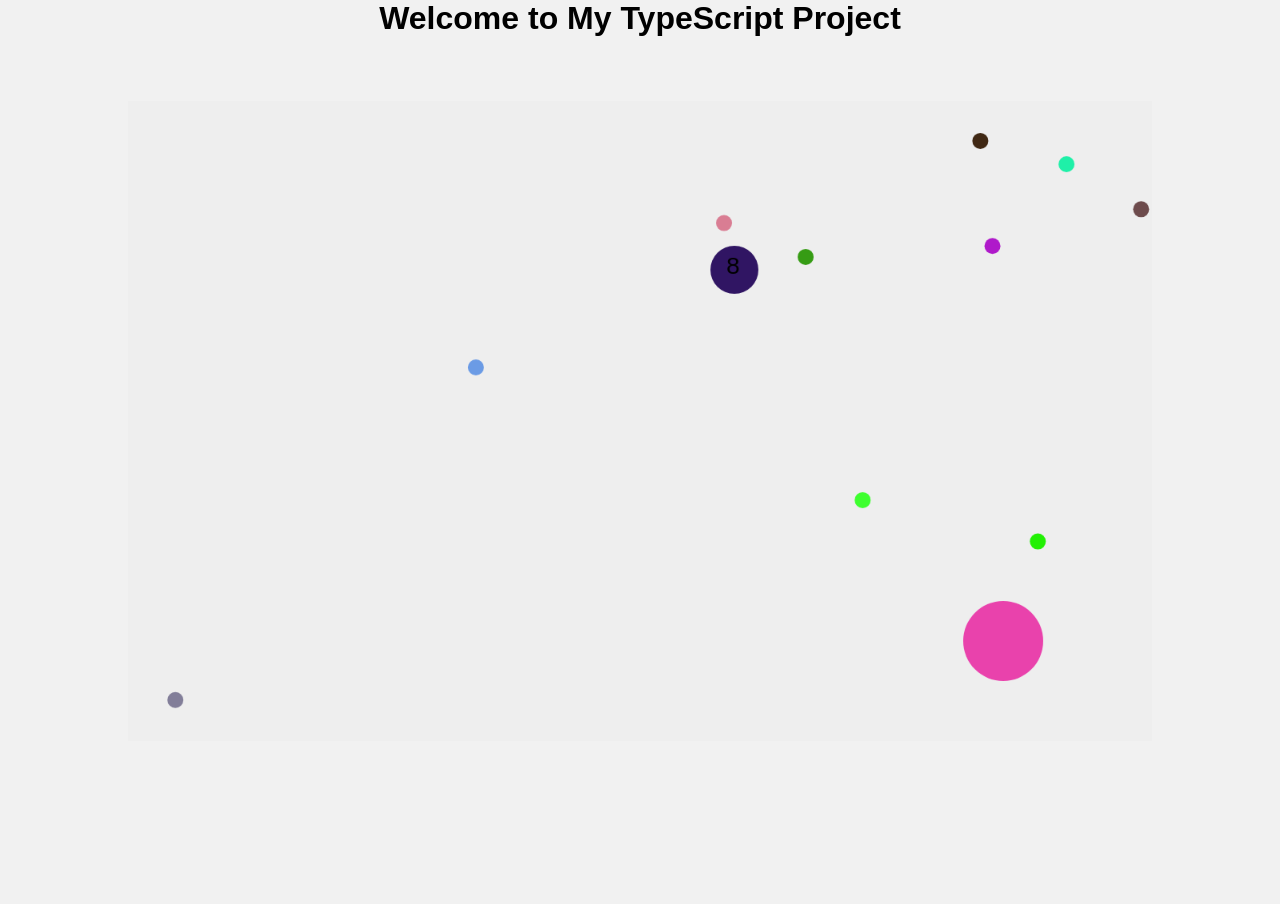
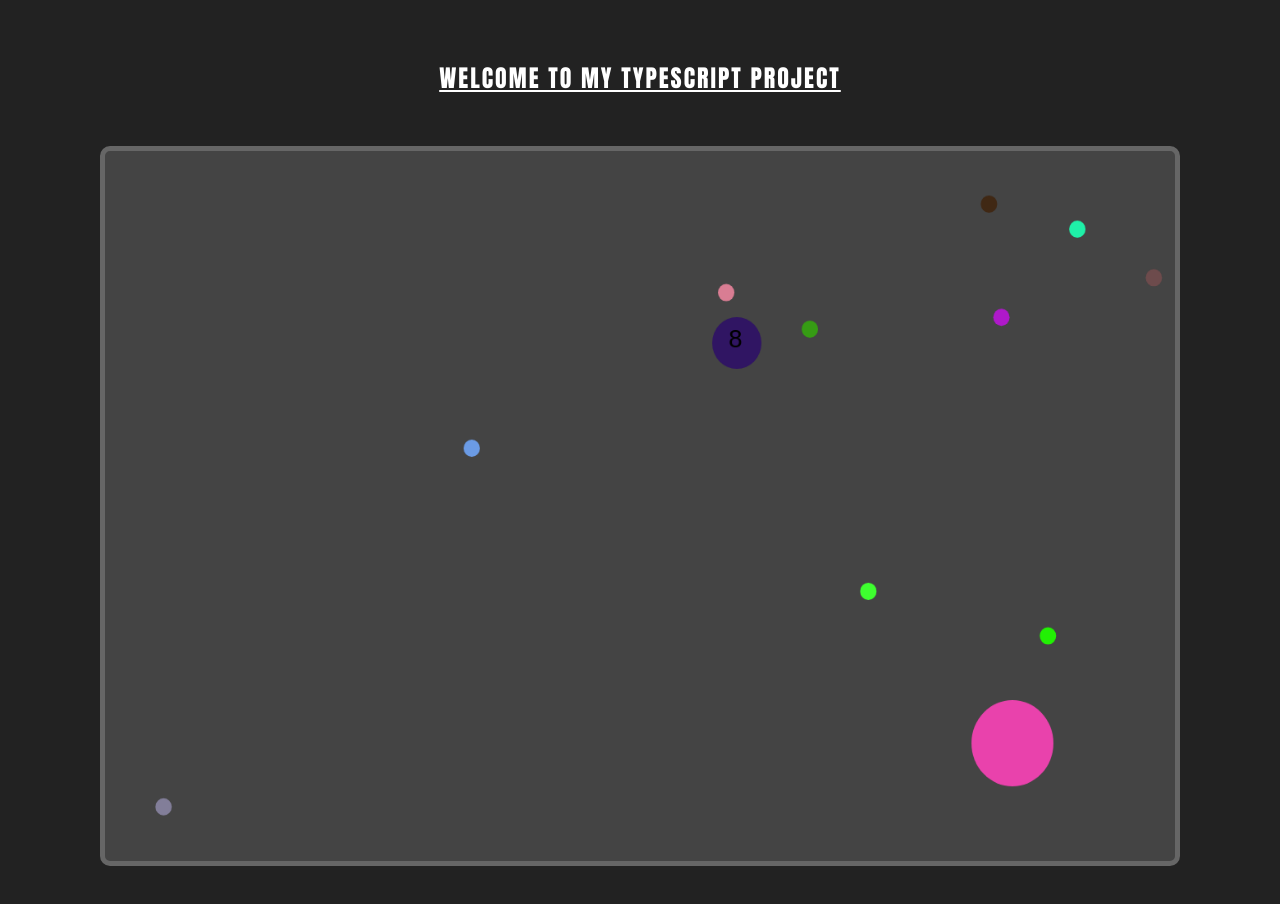
Before and after one commit to zackiex/ameise, a website: page index.html in a window 1280 px wide. Before the commit the page ends 800 px from the top, so only its background shows below. Drawn offline with Linux system fonts and the light colour scheme.

Commit message:
version2

```diff
--- a/index.html
+++ b/index.html
@@ -1,42 +1,7 @@
 <!DOCTYPE html>
 <html>
 <head>
-    <style>
-        * {
-            margin: 0;
-            padding: 0;
-            box-sizing: border-box;
-        }
-
-        body {
-            font-family: Arial, sans-serif;
-            background-color: #f1f1f1;
-        }
-
-        canvas {
-            display: block;
-            margin: 0 auto;
-            max-width: 80%;
-            height: 80vh;
-            background-color: #eee;
-        }
-
-        .wrapper {
-            margin-top: 10px;
-            text-align: center;
-        }
-
-        .button {
-            margin-left: 10px;
-            position: absolute;
-        }
-
-        /* Add space between h1 and script */
-        h1 {
-            margin-bottom: 5%;
-        }
-    </style>
-
+    <link rel="stylesheet" type="text/css" href="styles.css">
     <title>AMEISE</title>
 
 </head>
--- /dev/null
+++ b/styles.css
@@ -0,0 +1,49 @@
+* {
+    margin: 10px;
+    padding: 10px;
+    box-sizing: border-box;
+    font-weight: bold;
+    text-transform: uppercase;
+    letter-spacing: 2px;
+}
+
+body {
+    font-family: Impact, sans-serif;
+    background-color: #222;
+    color: #fff;
+}
+
+canvas {
+    display: block;
+    margin: 0 auto;
+    max-width: 90%;
+    height: 90vh;
+    background-color: #444;
+    border: 5px solid #666;
+    border-radius: 10px;
+}
+
+.wrapper {
+    margin-top: 20px;
+    text-align: center;
+    text-shadow: 2px 2px 4px rgba(0, 0, 0, 0.5);
+}
+
+.button {
+    margin-left: 20px;
+    position: relative;
+    background-color: #888;
+    color: #fff;
+    padding: 10px 20px;
+    border: none;
+    border-radius: 5px;
+    cursor: pointer;
+    box-shadow: 2px 2px 4px rgba(0, 0, 0, 0.3);
+}
+
+h1 {
+    margin-bottom: 1px;
+    font-size: 24px;
+    color: #ffffff;
+    text-decoration: underline;
+}
```
